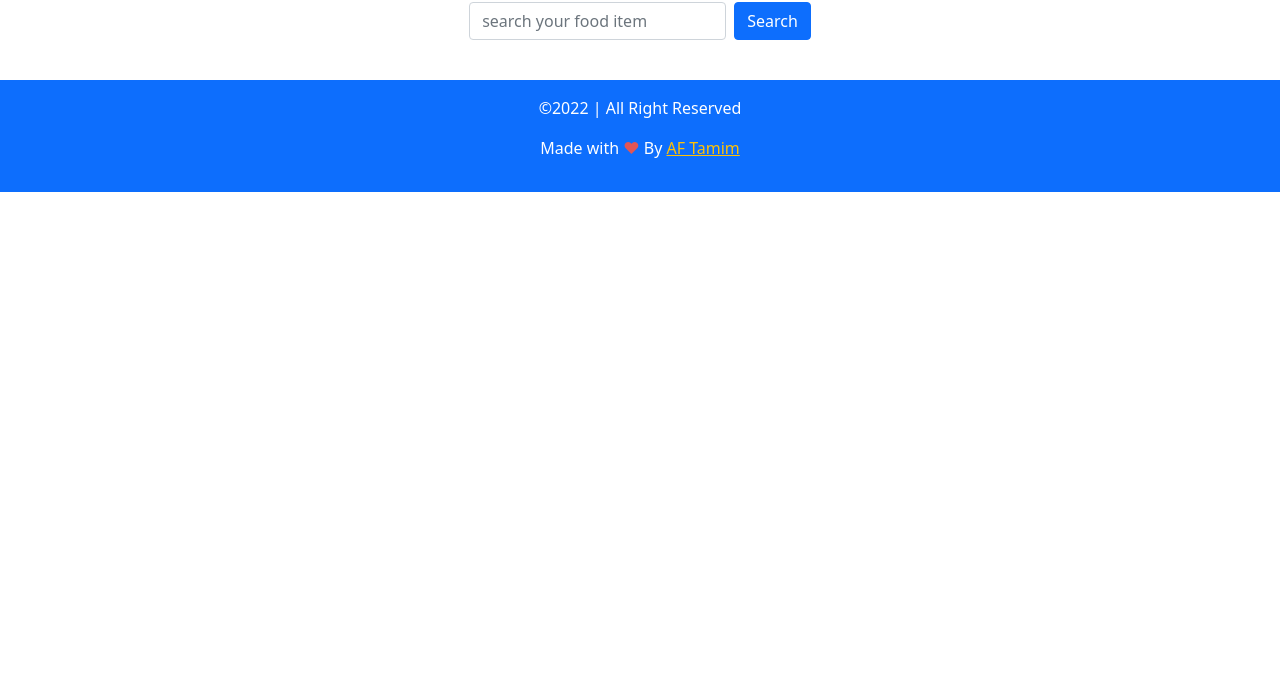
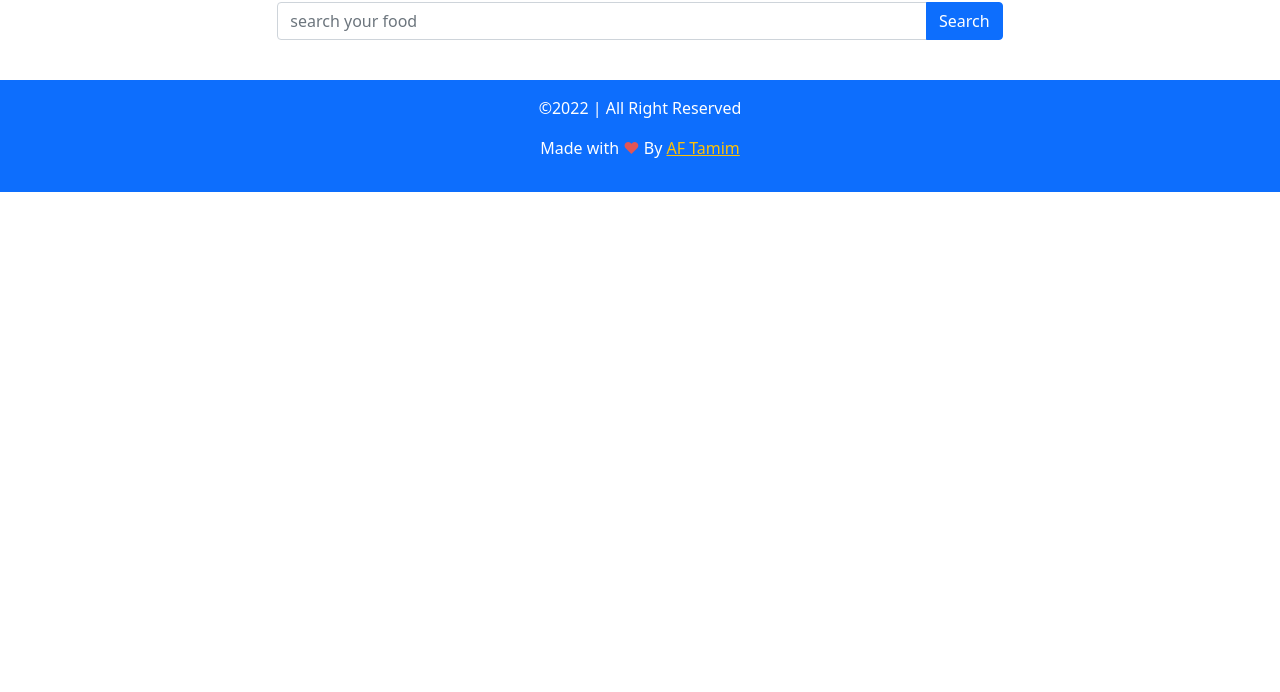
Before and after one commit to itamim345/Find-Your-Food, a plain HTML site: page index.html in a window 1280 px wide. Shown: the part 108-800 px from the top of the page. Drawn offline with nearby package versions, Linux system fonts and the light colour scheme.

Commit message:
fixed some error and some modification

```diff
--- a/index.html
+++ b/index.html
@@ -11,7 +11,7 @@
     <link rel="stylesheet" href="style.css">
 </head>
 <body>
-    <!-- header -->
+    <!-- Navbar -->
     <nav class="navbar navbar-expand-lg navbar-dark bg-primary">
         <div class="container">
           <a class="navbar-brand" href="#">FoodFinder</a>
@@ -27,17 +27,14 @@
             </div>
           </div>
         </div>
-      </nav>
+    </nav>
+    <!-- container -->
     <div class="container">
         <h2 class="text-center text-danger">----Get Your Favourite Foods----</h2>
     <!-- search food -->
         <div class="input-group justify-content-center my-3 mx-auto">
-            <form class="d-flex">
-                <input id="input-filed" class="form-control me-2" type="search" placeholder="search your food item" aria-label="Search">
-                <button class="btn btn-primary" type="submit" id="button-addon2">Search</button>
-            </form>
-            <!-- <input id="input-filed" type="text" class="form-control" placeholder="search your food item here" aria-label="Recipient's username" aria-describedby="button-addon2">
-            <button class="btn btn-secondary" type="button" id="button-addon2">Search</button> -->
+            <input id="input-filed" type="text" class="form-control" placeholder="search your food" aria-label="Recipient's username" aria-describedby="button-addon2">
+            <button class="btn btn-primary" type="button" id="button-addon2">Search</button>
         </div>
     <!-- foods showing area -->
         <div id="show-foods" class="row row-cols-1 row-cols-md-3 g-4"></div>
--- a/script.js
+++ b/script.js
@@ -2,6 +2,7 @@ document.getElementById('button-addon2').addEventListener('click', () => {
     let inputfield = document.getElementById('input-filed');
     let inputValue = inputfield.value;
     let url = `https://www.themealdb.com/api/json/v1/1/search.php?s=${inputValue}`
+    console.log(url);
     inputfield.value = '';
     fetch(url)
     .then (resp => resp.json())
@@ -9,8 +10,8 @@ document.getElementById('button-addon2').addEventListener('click', () => {
 })
 
 function displayFood (foods) {
-    console.log(foods);
     let wrapper =  document.getElementById('show-foods');
+    wrapper.innerHTML = '';
     for (let food of foods) {
        let div = document.createElement('div');
        div.classList.add('col');
--- a/style.css
+++ b/style.css
@@ -0,0 +1,3 @@
+.input-group {
+    width: 65% !important;
+}
```
